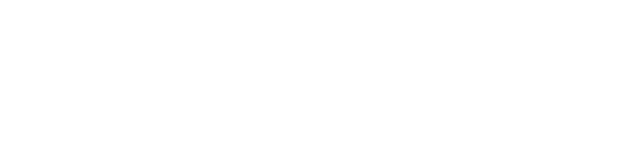
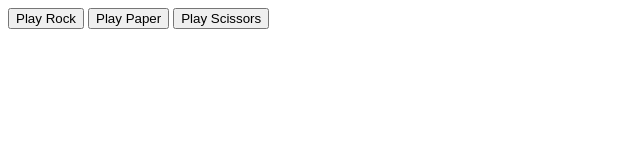
Before and after one commit to eholland6/odin-landing, a plain HTML site: page js_exercises/rock_paper_scissors/index.html in a window 1280 px wide. Shown: the whole page, without its empty margins (0-640 px from the left). Drawn offline with Linux system fonts and the light colour scheme.

Commit message:
Added buttons for playing different options
Also commented out logic to enforce a number of rounds

```diff
--- a/js_exercises/rock_paper_scissors/index.html
+++ b/js_exercises/rock_paper_scissors/index.html
@@ -8,6 +8,9 @@
 </head>
 
 <body>
+    <button id="rockBtn">Play Rock</button>
+    <button id="paperBtn">Play Paper</button>
+    <button id="scissorsBtn">Play Scissors</button>
 
 </body>
 
--- a/js_exercises/rock_paper_scissors/javascript.js
+++ b/js_exercises/rock_paper_scissors/javascript.js
@@ -1,9 +1,11 @@
+/*
 function game(num_rounds) {
     for (let i = 0; i < num_rounds; i++) {
         let playerChoice = prompt('Please select Rock, Scissors, or Paper:')
         playRound(playerChoice)
     }
 }
+*/
 
 function playRound(playerChoice) {
     playerChoice = firstLetterCaps(playerChoice);
```
